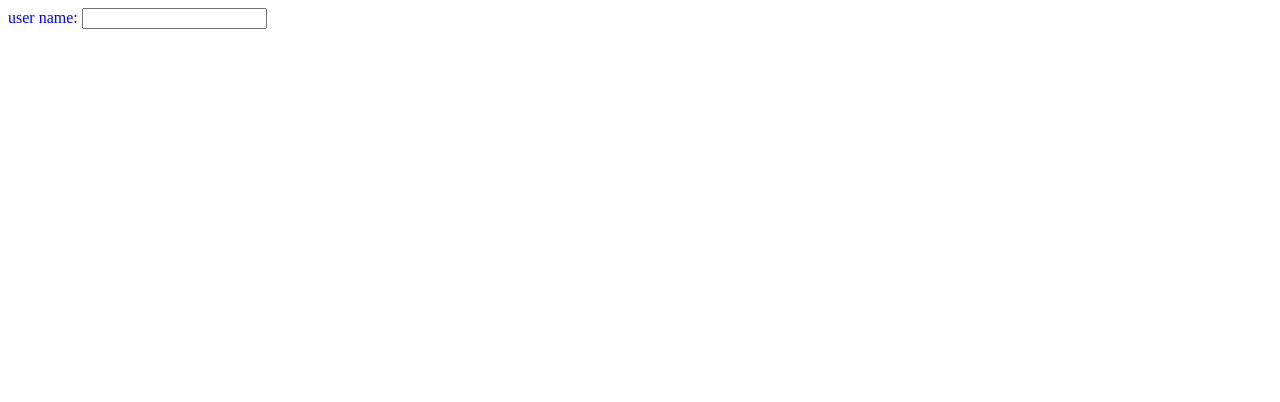
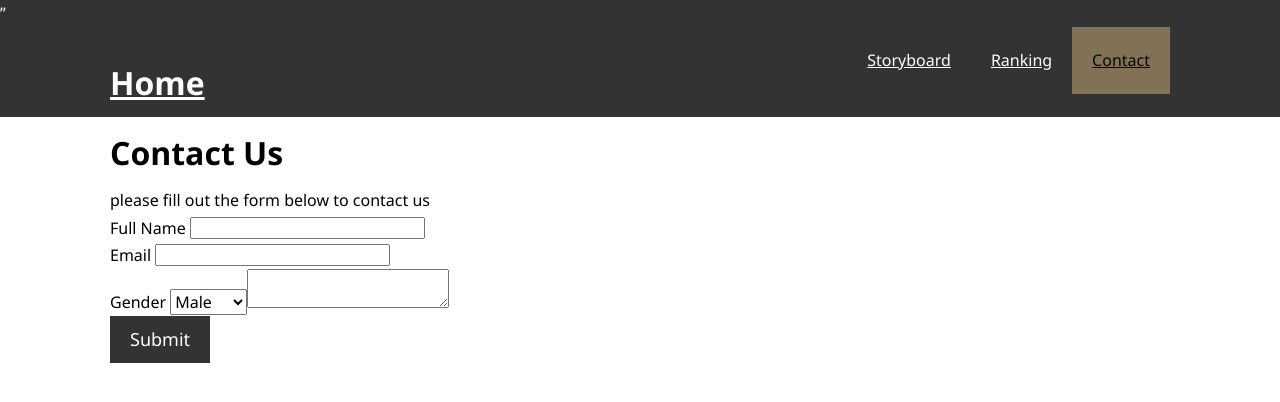
Before and after one commit to jameelag1995/Storyboard, a plain HTML site: page contact_us.html in a window 1280 px wide. Drawn offline with Linux system fonts and the light colour scheme.

Commit message:
contact us

```diff
--- a/contact_us.css
+++ b/contact_us.css
@@ -1,3 +1,80 @@
-body {
-    color:blue;
+* {
+    margin: 0;
+    padding: 0;
+    box-sizing: border-box;
 }
+
+html,body {
+
+    font-family: 'Segoe UI', Tahoma, Geneva, Verdana, sans-serif;
+    line-height: 1.7em;
+
+}
+
+.container {
+    margin: auto;
+    max-width: 1100px;
+    overflow: auto;
+    padding: 0 20px;
+}
+
+.text-primary {
+    color: #110b05;
+}
+.btn {
+    display:inline-block;
+    font-size: 18px;
+    color: #fff;
+    background: #333;
+    padding: 13px 20px;
+    border: none;
+    cursor: pointer;
+}
+
+.btn:hover {
+    background-color: #f7c08a;
+    color: #333;
+}
+
+.btn-light {
+    background: #f4f4f4;
+    color: #333;
+
+}
+
+#navbar {
+    background-color: #333;
+    color: white;
+    overflow: auto;
+}
+
+#navbar a {
+    color: white;
+}
+
+#navbar h1 {
+    float: left;
+    padding-top: 20px;
+
+}
+
+#navbar ul {
+    list-style: none;
+    float: right;
+}
+
+#navbar ul li {
+    float: left;
+}
+
+#navbar ul li a {
+    display:block;
+    padding: 20px;
+    text-align: center;
+}
+
+#navbar ul li a:hover,
+#navbar ul li a.current {
+    background-color: #817255;
+    color: #070503;
+}
--- a/contact_us.html
+++ b/contact_us.html
@@ -1,14 +1,59 @@
 <!DOCTYPE html>
 <html lang="en">
 <head>
-    <title>Contact us
-    </title>
-    <link rel="stylesheet" href="./Storyboard/contact_us.css">
+    <meta charset="UTF-8">
+    <link rel="preconnect" href="https://fonts.googleapis.com">
+<link rel="preconnect" href="https://fonts.gstatic.com" crossorigin>
+<link href="https://fonts.googleapis.com/css2?family=Poppins:wght@300&display=swap" rel="stylesheet">
+    <link rel="stylesheet" href="../normalize.css">
+    <link rel="stylesheet" href="./contact_us.css">
+    <title>Contact US</title>
 </head>
 <body>
-    <form>
-        <label>user name:</label>
-        <input type="text">
-    </form>
+    <header>
+        <nav id="navbar">”
+            <div class="container">
+                <h1 class="logo"><a href="./index.html">Home</a></h1>
+            <ul>
+                <li><a href="../Storyboard/folder1/story.html">Storyboard</a></li>
+                <li><a href="./ranking.html">Ranking</a></li>
+                <li><a class="current" href="contact.html">Contact</a></li>
+            </ul>
+            </div>
+        </nav>
+        </header>
+        <section id="contact-us">
+            <div class="container">
+                <h1><span>Contact</span> Us</h1>
+                <p>please fill out the form below to contact us</p>
+                <form action="procces.php">
+                    <div class="form-group">
+                        <label for="name">Full Name</label>
+                        <input type="text" name="name" id="name">
+                    </div>
+                    <div class="form-group">
+                        <label for="email">Email</label>
+                        <input type="text" name="email" id="email">
+                    </div>
+                    <div class="form-group">
+                        <label for="gender">Gender</label>
+                        <select required   id="select_id"   onchange="update(this.value)" >
+                            <option>Male</option>
+                            <option>Female</option>
+                    </div>
+                    <div class="form-group">
+                        <label for="massage">Massage</label>
+                        <textarea type="text" name="massage" id="massage"></textarea>
+                    </div>
+                    <button type="submit" class="btn">Submit</button>
+
+                </form>
+            </div>
+        </section>
+
+     <footer id="main-footer">
+        <p></p>
+     </footer>
+
 </body>
 </html>
```
